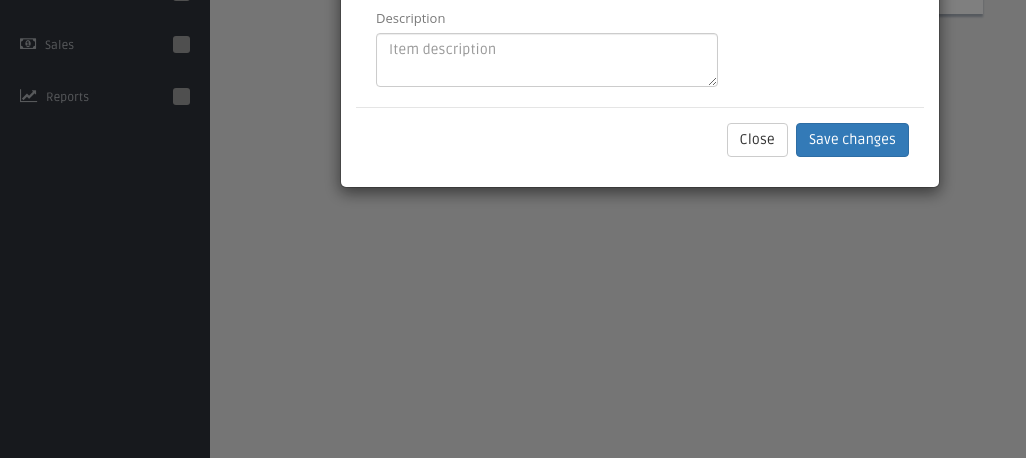
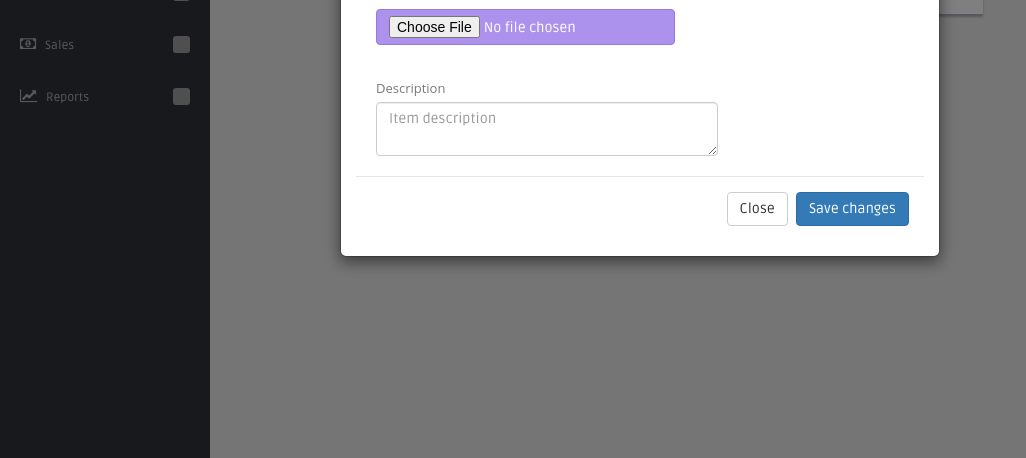
Before and after one commit to nandarionndr1/Salikneta-Sales-Inventory, a Django app: page /salikneta/manageItems/ in a window 1280 px wide, after a click on "Add items". Shown: the part 342-800 px from the top of the page, without its empty margins (0-1026 px from the left). Run offline with Django 3.2, Linux system fonts and the light colour scheme; data that the repository does not hold is empty; some libraries are stand-ins or nearby versions; grey boxes are pictures that could not be loaded.

Commit message:
henLOOOoo

```diff
--- a/salikneta/templates/salikneta/manageItems.html
+++ b/salikneta/templates/salikneta/manageItems.html
@@ -81,8 +81,25 @@
 
                          </div>
                          <br>
+                        <div class="row">
+                            <div class="col-md-10">
+
+                <div class="form-group">
+                    <div class="fileupload fileupload-new" data-provides="fileupload">
+                      <span class="btn btn-theme02 btn-file">
+                      <input type="file" class="default" id="image" name="image" />
+                      </span>
+                      <span class="fileupload-preview" style="margin-left:5px;"></span>
+                      <a href="advanced_form_components.html#" class="close fileupload-exists" data-dismiss="fileupload" style="float: none; margin-left:5px;"></a>
+                    </div>
+                </div>
+                            </div>
+                        </div>
+
+                        <br>
                          <div class = "row">
                             <div class="col-md-8">
+
                               <label class="control-label">Description</label>
                              <textarea type="text" class="form-control" id="description" name="description" placeholder="Item description" autofocus></textarea>
 
@@ -172,6 +189,7 @@
             "category":category,
             "price":price,
             "SKU":SKU,
+            "image":$("#image").val(),
             "reorder":reorder,
             "unitsOfMeasure":unitsOfMeasure,
             "description":description,
--- a/salikneta/views.py
+++ b/salikneta/views.py
@@ -126,7 +126,7 @@ def ajaxAddItem(request):
     unitsOfMeasure = request.GET.get('unitsOfMeasure')
     description = request.GET.get('description')
     print("WEW")
-    c = Product(name=itemName,description=description, suggestedUnitPrice=price, unitsInStock=0, reorderLevel=reorder,unitOfMeasure=unitsOfMeasure,SKU=SKU,idCategory_id = category)
+    c = Product(name=itemName,description=description, suggestedUnitPrice=price, unitsInStock=0,img_path=request.FILES['image'], reorderLevel=reorder,unitOfMeasure=unitsOfMeasure,SKU=SKU,idCategory_id = category)
     c.save()
 
     return HttpResponse()
```
